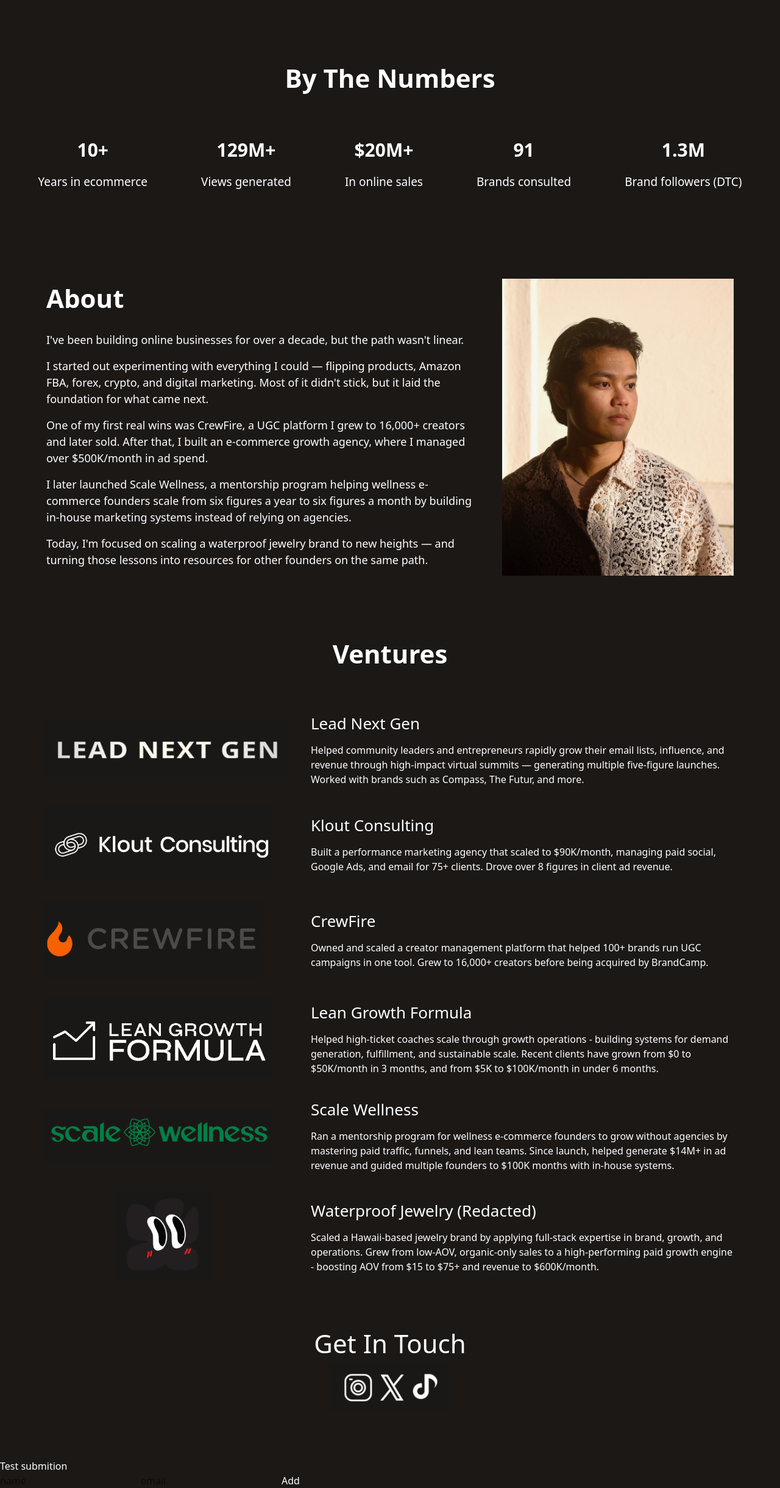
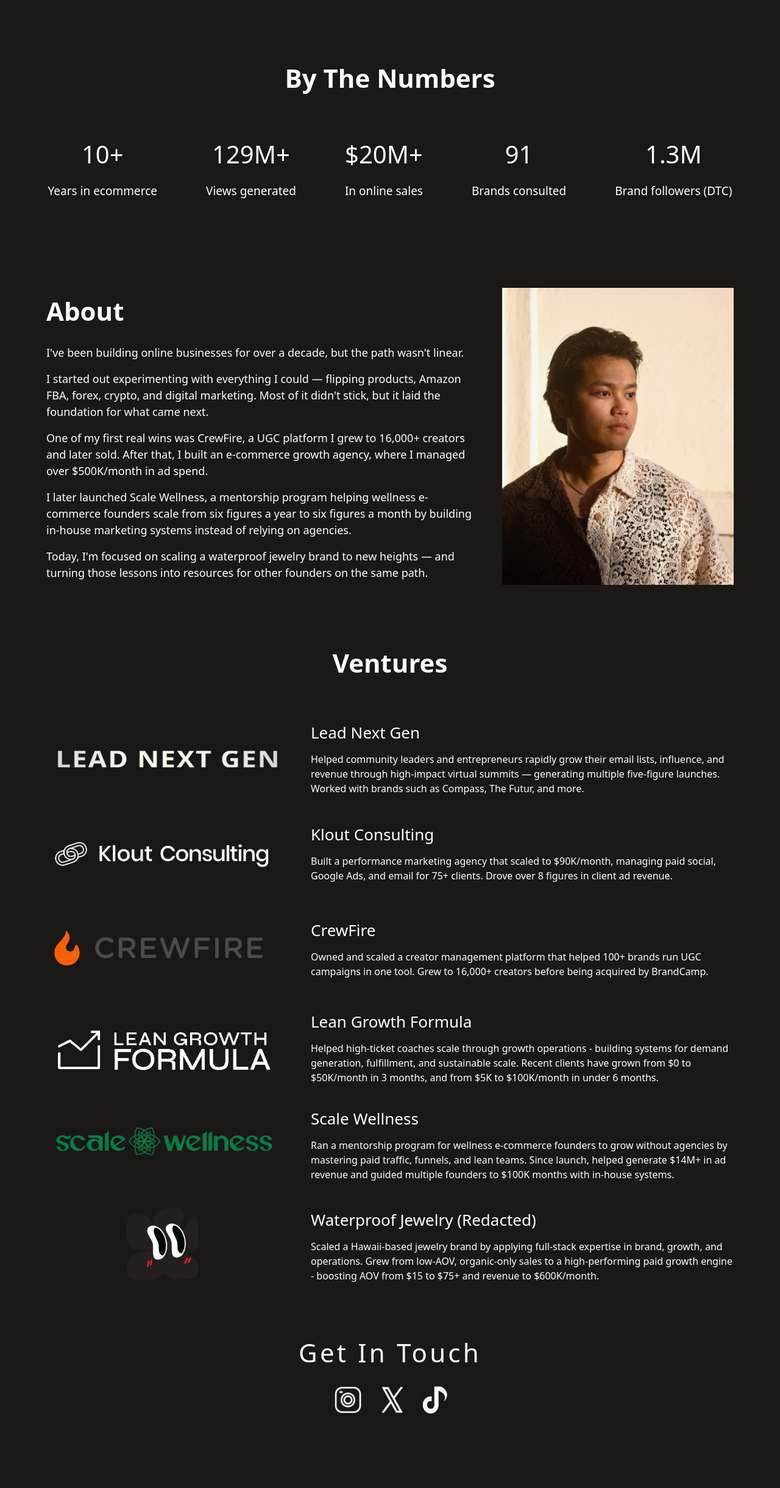
Before and after one commit to hayECOM/ronyhay, a React (Vite) app: page / in a window 1280 px wide. Shown: the whole page at 61% size. After the commit the page ends 2406 px from the top, so only its background shows below. Built offline with nearby package versions, Linux system fonts and the light colour scheme.

Commit message:
feat: make responsive for mobile and tablet screen

```diff
--- a/src/App.tsx
+++ b/src/App.tsx
@@ -1,40 +1,31 @@
 import { Fragment } from 'react/jsx-runtime'
 import './App.css'
+import About from './components/sections/About'
 import ByTheNumber from './components/sections/ByTheNumber'
-import About from './components/sections/About'
+import GetInTouch from './components/sections/GetInTouch'
 import Ventures from './components/sections/Ventures'
-import Footer from './components/sections/Footer'
 
 function App() {
-  const handleSubmit = async (e: React.FormEvent<HTMLFormElement>) => {
-    e.preventDefault()
-    const url = "https://script.google.com/macros/s/AKfycbzy44HJiPPz8SzpN2dvi4E3ZYDNIOPFqhrT1XND22oTM60I-drpMAVyxoBiExZoGx5d/exec"
+  // const handleSubmit = async (e: React.FormEvent<HTMLFormElement>) => {
+  //   e.preventDefault()
+  //   const url = "" // url of google script for saving data into google sheet
 
-    await fetch(url, {
-      method: 'POST',
-      headers: { "Content-Type": "application/x-www-form-urlencoded" },
-      body: JSON.stringify({ Name: e.target.name.value, Email: e.target.email.value })
-    })
-      .then(res => res.json())
-      .then(data => console.log(data))
-      .catch(console.error)
-  }
+  //   await fetch(url, {
+  //     method: 'POST',
+  //     headers: { "Content-Type": "application/x-www-form-urlencoded" },
+  //     body: JSON.stringify({ Name: e.target.name.value, Email: e.target.email.value })
+  //   })
+  //   .then(res => res.json())
+  //   .then(data => console.log(data))
+  //   .catch(console.error)
+  // }
 
   return (
     <Fragment>
       <ByTheNumber />
       <About />
       <Ventures />
-      <Footer />
-
-      <div>
-        <h1 className='text-white'>Test submition</h1>
-        <form onSubmit={handleSubmit}>
-          <input name="name" type='text' placeholder='name' />
-          <input name="email" type='email' placeholder='email' />
-          <button className='text-white' type='submit'>Add</button>
-        </form>
-      </div>
+      <GetInTouch />
     </Fragment>
   )
 }
--- a/src/components/sections/About.tsx
+++ b/src/components/sections/About.tsx
@@ -1,8 +1,8 @@
 export default function About() {
     return (
-        <section className="flex justify-center text-white gap-12">
-            <div className="w-[700px]">
-                <header className="flex flex font-bold mb-6 text-[42px]">About</header>
+        <section className="flex flex-col-reverse xl:flex-row justify-center items-center text-white gap-12">
+            <div className="w-3/4 md:w-[700px]">
+                <header className="flex justify-center xl:justify-start font-bold mb-6 text-[42px]">About</header>
                 <section className="flex flex-col gap-4 text-[18px]">
                     <div>I've been building online businesses for over a decade, but the path wasn't linear.</div>
                     <div>I started out experimenting with everything I could — flipping products, Amazon FBA, forex, crypto, and digital marketing. Most of it didn't stick, but it laid the foundation for what came next.</div>
--- a/src/components/sections/ByTheNumber.tsx
+++ b/src/components/sections/ByTheNumber.tsx
@@ -1,27 +1,32 @@
 export default function ByTheNumber() {
     return (
-        <section className="flex flex-col gap-16 mt-24 mb-36 text-white">
-            <header className="flex flex justify-center font-bold text-[42px]">By The Numbers</header>
-            <section className="flex justify-center gap-22">
-                <div className="flex flex-col justify-center gap-4">
-                    <p className="flex justify-center text-[30px] font-bold">10+</p>
+        <section className="flex flex-col justify-center gap-16 mt-24 mb-36 text-white">
+            <header className="flex flex justify-center font-bold text-[32px] md:text-[42px]">By The Numbers</header>
+            <section className="flex flex-col xl:flex-row justify-center gap-10 md:gap-20">
+                <div className="flex flex-col justify-center md:flex-row gap-10 md:gap-20">
+                    <div className="flex flex-col justify-center items-center md:gap-4">
+                        <p className="flex justify-center text-[40px] ">10+</p>
                         <p className="flex justify-center text-[19px]">Years in ecommerce</p>
                     </div>
-                <div className="flex flex-col justify-center gap-4">
-                    <p className="flex justify-center text-[30px] font-bold">129M+</p>
+                    <div className="flex flex-col justify-center items-center md:gap-4">
+                        <p className="flex justify-center text-[40px]">129M+</p>
                         <p className="flex justify-center text-[19px]">Views generated</p>
                     </div>
-                <div className="flex flex-col justify-center gap-4">
-                    <p className="flex justify-center text-[30px] font-bold">$20M+</p>
+                </div>
+
+                <div className="flex flex-col justify-center md:flex-row gap-10 md:gap-20">
+                    <div className="flex flex-col justify-center items-center md:gap-4">
+                        <p className="flex justify-center text-[40px]">$20M+</p>
                         <p className="flex justify-center text-[19px]">In online sales</p>
                     </div>
-                <div className="flex flex-col justify-center gap-4">
-                    <p className="flex justify-center text-[30px] font-bold">91</p>
+                    <div className="flex flex-col justify-center items-center md:gap-4">
+                        <p className="flex justify-center text-[40px]">91</p>
                         <p className="flex justify-center text-[19px]">Brands consulted</p>
                     </div>
-                <div className="flex flex-col justify-center gap-4">
-                    <p className="flex justify-center text-[30px] font-bold">1.3M</p>
+                    <div className="flex flex-col justify-center items-center md:gap-4">
+                        <p className="flex justify-center text-[40px]">1.3M</p>
                         <p className="flex justify-center text-[19px]">Brand followers (DTC)</p>
+                    </div>
                 </div>
             </section>
         </section>
--- a/src/components/sections/Footer.tsx
+++ /dev/null
@@ -1,10 +0,0 @@
-export default function Footer() {
-    return (
-        <section className="flex flex-col justify-center text-white mb-20">
-            <p className="flex justify-center text-[42px]">Get In Touch</p>
-            <div className="flex justify-center">
-                <img src="ic_footer.png" alt="footer" width={200} />
-            </div>
-        </section>
-    )
-}
--- a/src/components/sections/GetInTouch.tsx
+++ b/src/components/sections/GetInTouch.tsx
@@ -0,0 +1,12 @@
+export default function GetInTouch() {
+    return (
+        <section className="flex flex-col justify-center text-white mb-20 gap-4">
+            <p className="flex justify-center text-[42px] font-light tracking-widest">Get In Touch</p>
+            <div className="flex justify-center gap-5">
+                <img src="ic_insta.png" alt="footer" className="hover:cursor-pointer" width={60} />
+                <img src="ic_x.png" alt="footer" className="hover:cursor-pointer" width={50} />
+                <img src="ic_tiktok.png" alt="footer" className="hover:cursor-pointer" width={50} />
+            </div>
+        </section>
+    )
+}
--- a/src/components/sections/Ventures.tsx
+++ b/src/components/sections/Ventures.tsx
@@ -3,56 +3,56 @@
         <section className="flex flex-col gap-16 mt-24 mb-18 text-white">
             <header className="flex flex justify-center font-bold text-[42px]">Ventures</header>
             <section className="flex flex-col justify-center gap-8">
-                <div className="flex items-center justify-center gap-10">
+                <div className="flex flex-col md:flex-row items-center justify-center gap-4 md:gap-10">
                     <div className="w-[400px]">
                         <img src="lead-next-gen.png" alt="lead-next-gen" width={400} />
                     </div>
-                    <div className="flex flex-col gap-3 w-[700px]">
+                    <div className="flex flex-col gap-3 w-5/6 xl:w-[700px]">
                         <p className="text-[26px]">Lead Next Gen</p>
                         <p className="text-[18px">Helped community leaders and entrepreneurs rapidly grow their email lists, influence, and revenue through high-impact virtual summits — generating multiple five-figure launches. Worked with brands such as Compass, The Futur, and more.</p>
                     </div>
                 </div>
-                <div className="flex items-center justify-center gap-10">
+                <div className="flex flex-col md:flex-row items-center justify-center gap-4 md:gap-10">
                     <div className="w-[400px]">
                         <img src="kloud-consulting.png" alt="kloud-consulting" width={380} />
                     </div>
-                    <div className="flex flex-col gap-3 w-[700px]">
+                    <div className="flex flex-col gap-3 w-5/6 xl:w-[700px]">
                         <p className="text-[26px]">Klout Consulting</p>
                         <p className="text-[18px">Built a performance marketing agency that scaled to $90K/month, managing paid social, Google Ads, and email for 75+ clients. Drove over 8 figures in client ad revenue.</p>
                     </div>
                 </div>
-                <div className="flex items-center justify-center gap-10">
-                    <div className="w-[400px]">
+                <div className="flex flex-col md:flex-row items-center justify-center gap-4 md:gap-10">
+                    <div className="w-[400px] pl-3">
                         <img src="crew-fire.png" alt="crew-fire" width={360} />
                     </div>
-                    <div className="flex flex-col gap-3 w-[700px]">
+                    <div className="flex flex-col gap-3 w-5/6 xl:w-[700px]">
                         <p className="text-[26px]">CrewFire</p>
                         <p className="text-[18px">Owned and scaled a creator management platform that helped 100+ brands run UGC campaigns in one tool. Grew to 16,000+ creators before being acquired by BrandCamp.</p>
                     </div>
                 </div>
-                <div className="flex items-center justify-center gap-10">
-                    <div className="w-[400px]">
+                <div className="flex flex-col md:flex-row items-center justify-center gap-4 md:gap-10">
+                    <div className="w-[400px] pl-2">
                         <img src="lean-growth-formula.png" alt="lean-growth-formula" width={380} />
                     </div>
-                    <div className="flex flex-col gap-3 w-[700px]">
+                    <div className="flex flex-col gap-3 w-5/6 xl:w-[700px]">
                         <p className="text-[26px]">Lean Growth Formula</p>
                         <p className="text-[18px">Helped high-ticket coaches scale through growth operations - building systems for demand generation, fulfillment, and sustainable scale. Recent clients have grown from $0 to $50K/month in 3 months, and from $5K to $100K/month in under 6 months.</p>
                     </div>
                 </div>
-                <div className="flex items-center justify-center gap-10">
-                    <div className="w-[400px]">
+                <div className="flex flex-col md:flex-row items-center justify-center gap-4 md:gap-10">
+                    <div className="w-[400px] pl-2">
                         <img src="scale-wellness.png" alt="scale-wellness" width={380} />
                     </div>
-                    <div className="flex flex-col gap-3 w-[700px]">
+                    <div className="flex flex-col gap-3 w-5/6 xl:w-[700px]">
                         <p className="text-[26px]">Scale Wellness</p>
                         <p className="text-[18px">Ran a mentorship program for wellness e-commerce founders to grow without agencies by mastering paid traffic, funnels, and lean teams. Since launch, helped generate $14M+ in ad revenue and guided multiple founders to $100K months with in-house systems.</p>
                     </div>
                 </div>
-                <div className="flex items-center justify-center gap-10">
+                <div className="flex flex-col md:flex-row items-center justify-center gap-4 md:gap-10">
                     <div className="w-[400px] flex justify-center">
                         <img src="water-proof-jewelry.png" alt="water-proof-jewelry" width={160} />
                     </div>
-                    <div className="flex flex-col gap-3 w-[700px]">
+                    <div className="flex flex-col gap-3 w-5/6 xl:w-[700px]">
                         <p className="text-[26px]">Waterproof Jewelry (Redacted)</p>
                         <p className="text-[18px">Scaled a Hawaii-based jewelry brand by applying full-stack expertise in brand, growth, and operations. Grew from low-AOV, organic-only sales to a high-performing paid growth engine - boosting AOV from $15 to $75+ and revenue to $600K/month.</p>
                     </div>
```
Lines whose indentation alone changed are shown as unchanged.
